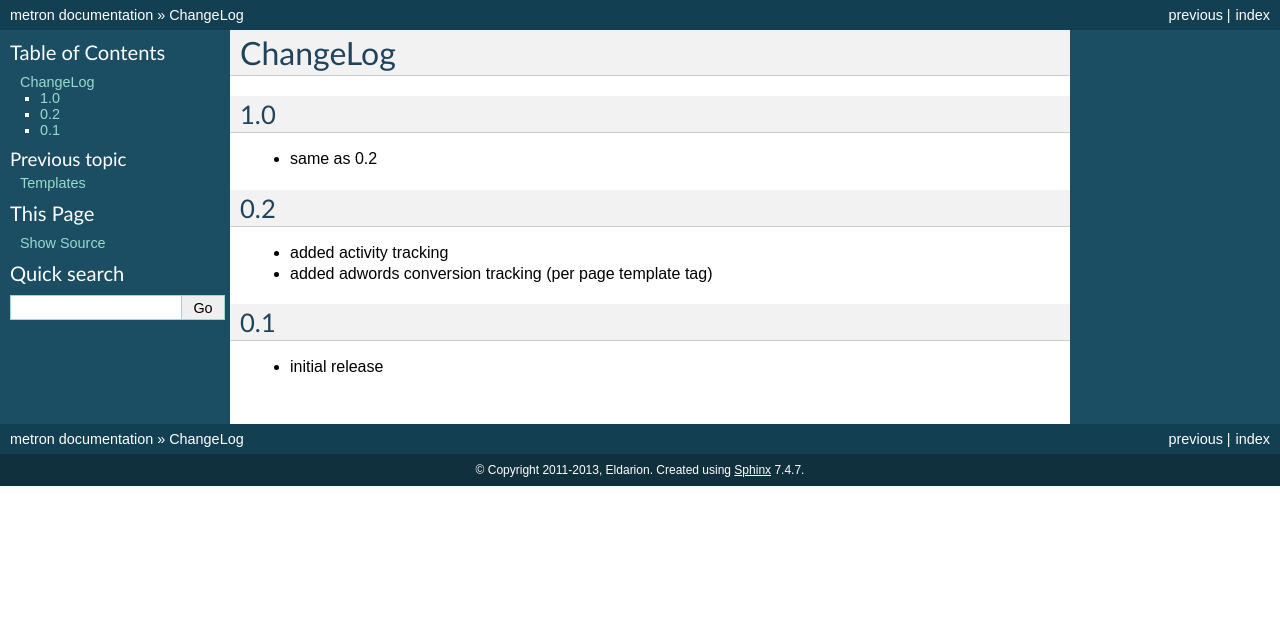
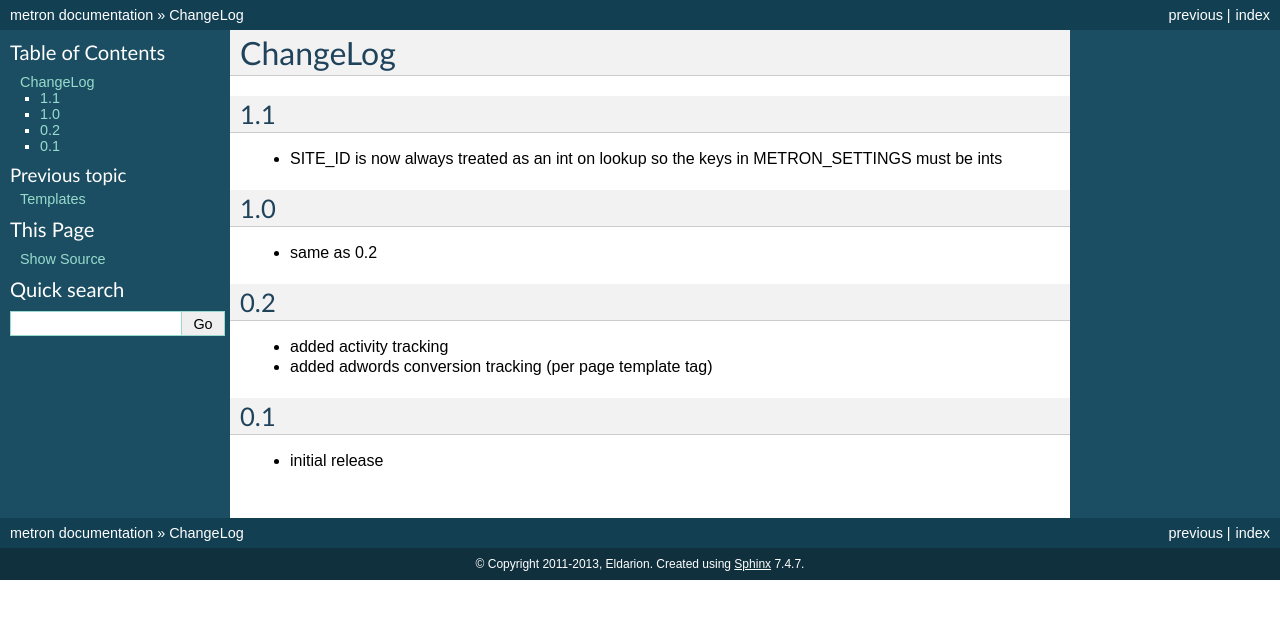
Before and after one commit to pinax/pinax-webanalytics, a Sphinx documentation site: the page built from docs/changelog.rst, in a window 1280 px wide. Shown: the top 619 px of the page. Built offline with Sphinx 7.4.7, drawn with Linux system fonts in a browser that asks for light colours; the version number could not be read and is left out.

Commit message:
updated changelog

```diff
--- a/docs/changelog.rst
+++ b/docs/changelog.rst
@@ -2,6 +2,11 @@
 
 ChangeLog
 =========
+
+1.1
+---
+
+- SITE_ID is now always treated as an int on lookup so the keys in METRON_SETTINGS must be ints
 
 1.0
 ---
```
